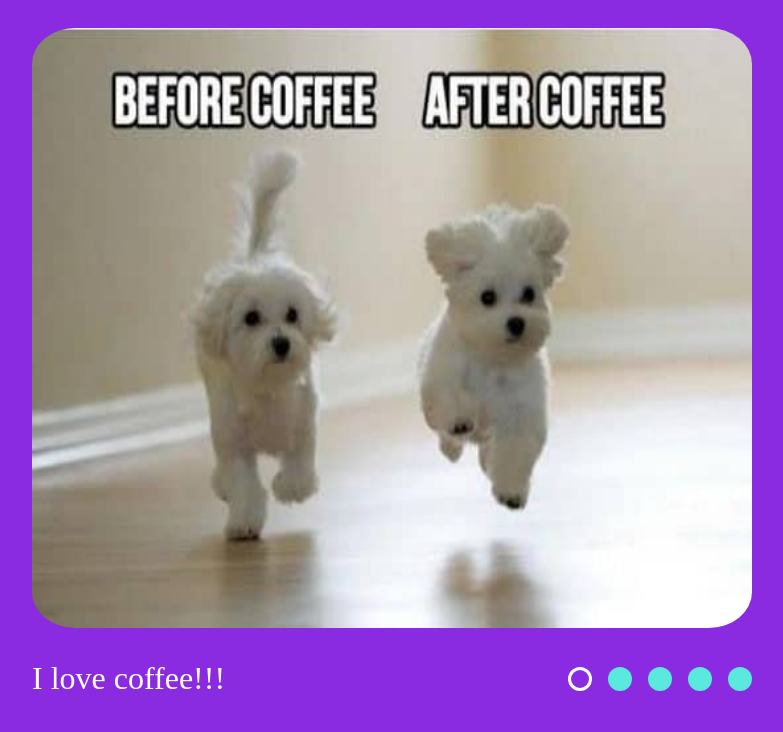
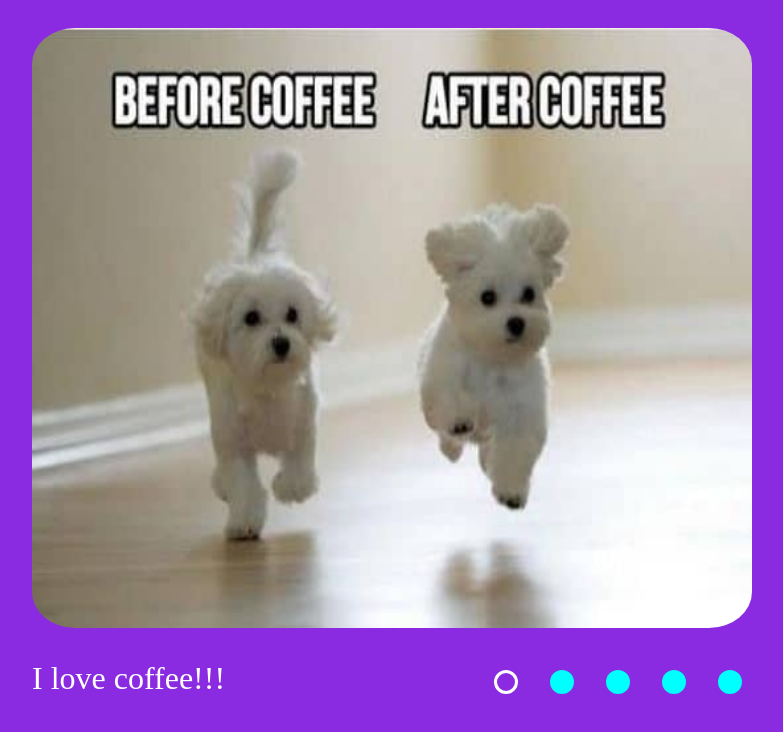
Before and after one commit to akerimbaeva/cssMemSlider, a plain HTML site: page cssMemSlider/index.html in a window 1280 px wide. Shown: the whole page, without its empty margins (248-1031 px from the left). Drawn offline with Linux system fonts and the light colour scheme.

Commit message:
feat: add label area (Wed, May 18, 2022 04:32:08 PM)

```diff
--- a/cssMemSlider/index.html
+++ b/cssMemSlider/index.html
@@ -41,11 +41,21 @@
                     <span id="text_5">At the zoom meeting..</span>
                 </div>
                 <div class="controllers">
-                    <label class="controller1" for="controller_1"></label>
-                    <label class="controller2" for="controller_2"></label>
-                    <label class="controller3" for="controller_3"></label>
-                    <label class="controller4" for="controller_4"></label>
-                    <label class="controller5" for="controller_5"></label>
+                    <label for="controller_1">
+                        <div class="controller1"><span class="inner1"></span></div>
+                    </label>
+                    <label for="controller_2">
+                        <div class="controller2"><span class="inner2"></span></div>
+                    </label>
+                    <label for="controller_3">
+                        <div class="controller3"><span class="inner3"></span></div>
+                    </label>
+                    <label for="controller_4">
+                        <div class="controller4"><span class="inner4"></span></div>
+                    </label>
+                    <label for="controller_5">
+                        <div class="controller5"><span class="inner5"></span></div>
+                    </label>
                 </div>
             </div>
         </div>
--- a/cssMemSlider/style.css
+++ b/cssMemSlider/style.css
@@ -43,7 +43,7 @@ body {
     display: flex;
     align-items: center;
     justify-content: space-between;
-    gap: 1rem;
+    gap: 0.7rem;
 }
 
 #controller_1,
@@ -60,11 +60,13 @@ body {
 .controller4,
 .controller5 {
     display: inline-block;
-    width: 1.5rem;
-    height: 1.5rem;
+    display: inline-flex;
+    justify-content: center;
+    align-items: center;
+    width: 2.8rem;
+    height: 2.8rem;
     border-radius: 50%;
     cursor: pointer;
-   background-color: rgb(89, 233, 221);
 }
 
 .controller1:hover,
@@ -72,8 +74,39 @@ body {
 .controller3:hover,
 .controller4:hover,
 .controller5:hover {
+   cursor: pointer;
+}
+
+.controller1:active,
+.controller2:active,
+.controller3:active,
+.controller4:active,
+.controller5:active {
+    transform: scale(0.75);
+}
+
+.inner1,
+.inner2,
+.inner3,
+.inner4,
+.inner5 {
+    display: block;
+    width: 1.5rem;
+    height: 1.5rem;
+    border-radius: 50%;
+    cursor: pointer;
+    background-color: aqua;
+}
+
+.inner1:hover,
+.inner2:hover,
+.inner3:hover,
+.inner4:hover,
+.inner5:hover {
     background-color: #fff;
 }
+
+
 
 #controller_1:checked ~ .mems-slider #slide_1,
 #controller_2:checked ~ .mems-slider #slide_2,
@@ -111,11 +144,11 @@ body {
     }
 }
 
-#controller_1:checked ~ .mems-bottom .controllers .controller1,
-#controller_2:checked ~ .mems-bottom .controllers .controller2,
-#controller_3:checked ~ .mems-bottom .controllers .controller3,
-#controller_4:checked ~ .mems-bottom .controllers .controller4,
-#controller_5:checked ~ .mems-bottom .controllers .controller5 {
+#controller_1:checked ~ .mems-bottom .controllers .controller1 .inner1,
+#controller_2:checked ~ .mems-bottom .controllers .controller2 .inner2,
+#controller_3:checked ~ .mems-bottom .controllers .controller3 .inner3,
+#controller_4:checked ~ .mems-bottom .controllers .controller4 .inner4,
+#controller_5:checked ~ .mems-bottom .controllers .controller5 .inner5 {
     background-color: transparent;
     border: 0.2rem solid #fff;
 }
@@ -126,6 +159,9 @@ body {
 #controller_4:checked ~ .mems-bottom .mems-text #text_4,
 #controller_5:checked ~ .mems-bottom .mems-text #text_5 {
     display: inline-block;
+    animation: opac 4s;
+    -moz-animation: opac 4s;
+    -webkit-animation: opac 4s;
     animation-name: color;
     animation-duration: 3s;
 }
@@ -196,3 +232,19 @@ body {
     }
 
 }
+
+@media (max-width: 400px) {
+    .container {
+        width: 95%;
+        max-width: 37rem;
+    }
+
+    .controller1,
+    .controller2,
+    .controller3,
+    .controller4,
+    .controller5 {
+        margin-left: 0rem;
+    }
+
+}
```
